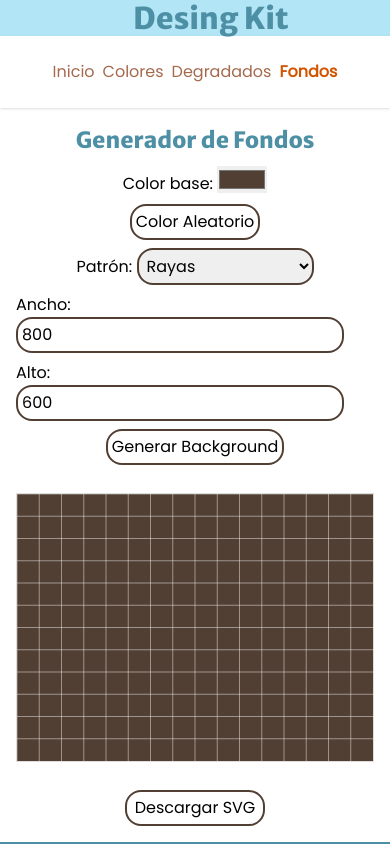
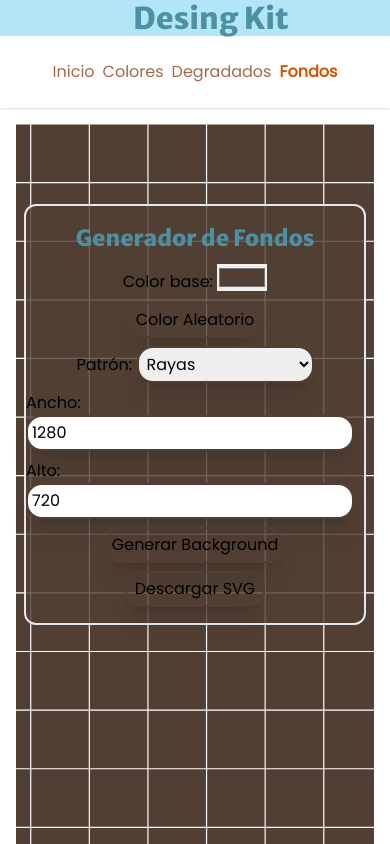
Before and after one commit to LafuenteColoradoJose/desing-kit, a SvelteKit app: page /patterns in a window 390 px wide. Shown: the top 844 px of the page. Built offline with nearby package versions, Linux system fonts and the light colour scheme; some icons are missing.

Commit message:
refactor: Update SVG patterns utility functions and add new patterns

```diff
--- a/src/components/backgrounds.svelte
+++ b/src/components/backgrounds.svelte
@@ -1,5 +1,5 @@
 <script>
-	import { writable } from 'svelte/store';
+	import { svgDataUrl } from '../stores.js';
 	import generateRandomColor from '../utils/colors/generateRandomColor';
 	import {
 		generateStripesPattern,
@@ -10,12 +10,19 @@
 		generateDiagonalLinesPattern
 	} from '../utils/patterns/svgPatterns';
 
+	let opaccity = 0.8;
 	let baseColor = generateRandomColor();
+	let rgbaColor = `rgba(${parseInt(baseColor.slice(1, 3), 16)}, ${parseInt(baseColor.slice(3, 5), 16)}, ${parseInt(baseColor.slice(5, 7), 16)}, ${opaccity})`;
 	let pattern = 'stripes';
-	let width = 800;
-	let height = 600;
+	let width = 1280;
+	let height = 720;
 
-	let svgDataUrl = writable('');
+	let svgDataUrl_value;
+
+	svgDataUrl.subscribe((url) => {
+		svgDataUrl_value = url;
+	});
+	// console.log(svgDataUrl_value);
 
 	function generateSvg() {
 		let svgContent;
@@ -47,8 +54,14 @@
 	$: generateSvg();
 </script>
 
-<div class="flex flex-col justify-center items-center gap-2">
+<div id="preview" class="flex flex-col justify-start w-full h-screen md:h-[720px]" style="background-image: url({svgDataUrl_value})">
+	<div
+		id="form"
+		class="flex flex-col justify-center items-center gap-2 border-2 rounded-xl mt-20 mx-2 py-4"
+		style="background-color: {rgbaColor}; border-color: {baseColor}, 0.2;"
+	>
 		<h1 class="text-center">Generador de Fondos</h1>
+		<div class="flex flex-col justify-between items-center gap-2 md:flex-row md:gap-">
 			<label>
 				Color base:
 				<input type="color" bind:value={baseColor} />
@@ -56,14 +69,14 @@
 			<button
 				on:click={updateBaseColor}
 				style="border: 2px solid {baseColor};"
-		class="border-2 rounded-2xl p-1">Color Aleatorio</button
+				class="rounded-2xl p-1 shadow-xl">Color Aleatorio</button
 			>
 			<label>
 				Patrón:
 				<select
 					bind:value={pattern}
 					style="border: 2px solid {baseColor};"
-			class="border-2 rounded-2xl p-1"
+					class="rounded-2xl p-1 shadow-xl"
 				>
 					<option value="stripes">Rayas</option>
 					<option value="dots">Puntos</option>
@@ -73,11 +86,13 @@
 					<option value="diagonalLines">Líneas Diagonales</option>
 				</select>
 			</label>
+		</div>
+		<div class="flex flex-col justify-between items-center gap-2 md:flex-row md:gap-">
 			<label>
 				Ancho:
 				<input
 					style="border: 2px solid {baseColor};"
-			class="border-2 rounded-2xl p-1"
+					class="rounded-2xl p-1 shadow-xl"
 					type="number"
 					bind:value={width}
 					min="1"
@@ -87,32 +102,29 @@
 				Alto:
 				<input
 					style="border: 2px solid {baseColor};"
-			class="border-2 rounded-2xl p-1"
+					class="rounded-2xl p-1 shadow-xl"
 					type="number"
 					bind:value={height}
 					min="1"
 				/>
 			</label>
+		</div>
 		<button
 			style="border: 2px solid {baseColor};"
-		class="border-2 rounded-2xl p-1"
+			class="rounded-2xl p-1 shadow-xl"
 			on:click={generateSvg}>Generar Background</button
 		>
-	<div class="preview">
-		<img src={$svgDataUrl} alt="Background Preview" />
+
+		<div style="border: 2px solid {baseColor};" class="rounded-2xl p-1 shadow-xl px-2 w-fit">
+			<a href={$svgDataUrl} download="background.svg">Descargar SVG</a>
 		</div>
-
-	<div style="border: 2px solid {baseColor};" class="border-2 rounded-2xl p-1 px-2 w-fit">
-		<a href={$svgDataUrl} download="background.svg">Descargar SVG</a>
 	</div>
 </div>
 
 <style>
-	.preview {
-		width: 100%;
-		max-width: 800px;
-		height: auto;
-		margin: 20px 0;
-		border: 1px solid #ddd;
+	#preview {
+		background-size: cover;
+		background-position: center;
+		background-repeat: repeat;
 	}
 </style>
--- a/src/components/gradient-generator.svelte
+++ b/src/components/gradient-generator.svelte
@@ -80,7 +80,7 @@
 --gradient-3:{colors[2]};
 --gradient-4:{colors[3]};"
 
- class="flex flex-col justify-center items-center gap-2 pb-4 h-screen">
+ class="flex flex-col justify-center items-center gap-2 pb-4">
 	<h1 >Generador de Degradados</h1>
 	<button on:click={randomColors} class="border-2 border-[#4d8fa5] rounded-2xl p-1"
 		>Colores Aleatorios</button
@@ -115,7 +115,6 @@
     }
 
 	#gradientAnimation {
-		border: 2px solid black;
 		background: linear-gradient(
 			var(--deg),
 			var(--gradient-1),
--- a/src/routes/+page.svelte
+++ b/src/routes/+page.svelte
@@ -3,43 +3,31 @@
 </script>
 
 <section in:fade={{ duration: 500 }} class="mt-4">
-    <article class="flex flex-col justify-between items-center px-8 md:px-12 lg:px-24">
+	<article class="flex flex-col justify-evenly items-center px-8 gap-6 md:px-12 lg:px-44">
 
 		<div class="flex justify-center">
-            <img class="w-auto h-12" src="/sveltekit.png" alt="svelte machine logo">
+			<img class="w-auto h-12" src="/sveltekit.png" alt="svelte machine logo" />
 		</div>
 
-        <div class="flex flex-col justify-center items-center lg:flex-row">
-
-            <div id=Text>
-
-                <h1>Bienvenidos al Proyecto de Generación de Diseños Visuales</h1>
-
-                <p>Este proyecto utiliza Svelte y SvelteKit para crear herramientas que permiten generar paletas de colores monocromáticas o triádicas, degradados animados y fondos con patrones fijos.</p>
-
-                <h2>Características Principales:</h2>
-
-                <ul>
-                    <li>Generación de paletas de colores personalizadas.</li>
-                    <li>Creación de degradados animados para diseños dinámicos.</li>
-                    <li>Personalización de fondos utilizando patrones fijos.</li>
+		<div class="flex flex-col justify-between items-center lg:flex-row">
+                <div>
+                    <h1>Proyecto de Diseño Visual</h1>
+                    <p>Estamos aprendiendo Svelte y SvelteKit y lo usamos para crear unas sencillas herramientas de diseño web.</p>
+                    <ul class="list-disc">
+                        <li class="ml-3 lg:ml-5 ">Paletas de colores.</li>
+                        <li class="ml-3 lg:ml-5 ">Degradados animados.</li>
+                        <li class="ml-3 lg:ml-5 ">Fondos con patrones.</li>
                     </ul>
-
-                <h2>Propósito y Utilidad:</h2>
-
-                <p>Este proyecto ha sido utilizado para aprender Svelte y SvelteKit.</p>
-
-                <h2>Comunidad y Contribución:</h2>
-
-                <p>Me entusiasma compartir mi conocimiento y aprender de la comunidad. Si tienes preguntas, sugerencias o deseas colaborar, no dudes en contactar conmigo. ¡Espero que disfrutes utilizando estas herramientas tanto como yo he  disfrutado desarrollándolas!</p>
+                    <p>Para colaborar o preguntar, contáctame. ¡Disfruta las herramientas!</p>
                 </div>
 
-            <div id=logoSvelteKit class="w-8/12 lg:w-fit">
-                <img src="svelte-machine.png" alt="Svelte machine Logo">
+			<div id="logoSvelteKit" class="w-8/12 h-auto md:w-6/12 lg:w-4/12">
+				<img src="svelte-machine.png" alt="Svelte machine Logo" />
 			</div>
 		</div>
+
+	</article>
 </section>
 
 <style>
-
 </style>
--- /dev/null
+++ b/src/stores.js
@@ -0,0 +1,3 @@
+import { writable } from "svelte/store";
+
+export const svgDataUrl = writable("url");
```
Also changed, not shown: src/routes/+layout.svelte (+15 -0 lines). Lines whose indentation alone changed are shown as unchanged.
